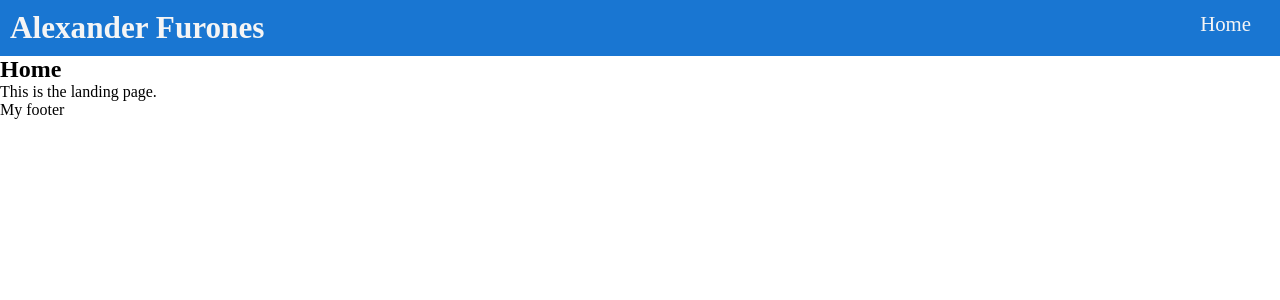
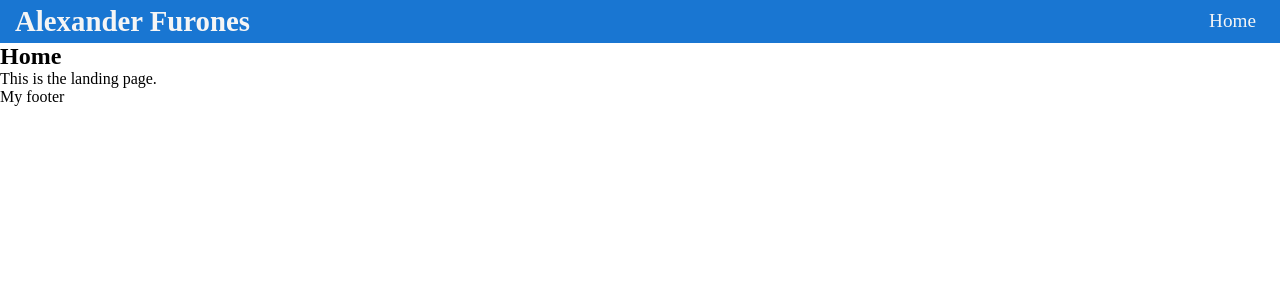
Before and after one commit to alexfuro/portfolio, a Jekyll site: the page built from index.html, in a window 1280 px wide. Shown: the top 300 px of the page. Built offline with Jekyll 4.4.1, drawn with Linux system fonts in a browser that asks for light colours.

Commit message:
Change header styling

```diff
--- a/_sass/_header.scss
+++ b/_sass/_header.scss
@@ -1,14 +1,16 @@
 $header-bg-color: #1976D2;
-$text-color: #F5F5F5;
-$text-hover-color: #616161;
-$mobile-nav-color: #EEEEEE;
+$text-color-light: #F5F5F5;
+$text-color-dark: #616161;
+$light-bg-color: #EEEEEE;
 
 header {
-  padding: 10px;
+  height: 43px;
+  line-height: 43px;
+  padding: 0 15px;
   background: $header-bg-color;
   a {
-    font-size: 1.3em;
-    color: $text-color;
+    font-size: 1.2em;
+    color: $text-color-light;
   }
 }
 .dropdown {
@@ -18,22 +20,24 @@ header {
   display: none;
   height: 33px;
   width: 43px;
+  border: none;
+  background-color: $light-bg-color;
+  font-size: 1.02em;
 }
 .navbar {
   list-style: none;
   li {
     display: inline-block;
-    padding: 0 5px;
-    border-radius: 8%;
+    padding-left: 5px;
     a {
       line-height: 1.3em;
-    }
-    a:hover {
-      color: $text-hover-color;
     }
   }
   li:hover {
     background: white;
+    a {
+      color: $text-color-dark;
+    }
   }
 }
 header:after {
@@ -44,13 +48,13 @@ header:after {
 .mobile-nav {
   display: block;
   position: absolute;
-  right: 10px;
+  right: 15px;
   width: 80px;
-  background-color: $mobile-nav-color;
+  background-color: $light-bg-color;
   li {
     display: block;
     a {
-      color: $text-hover-color;
+      color: $text-color-dark;
     }
   }
 }
```
